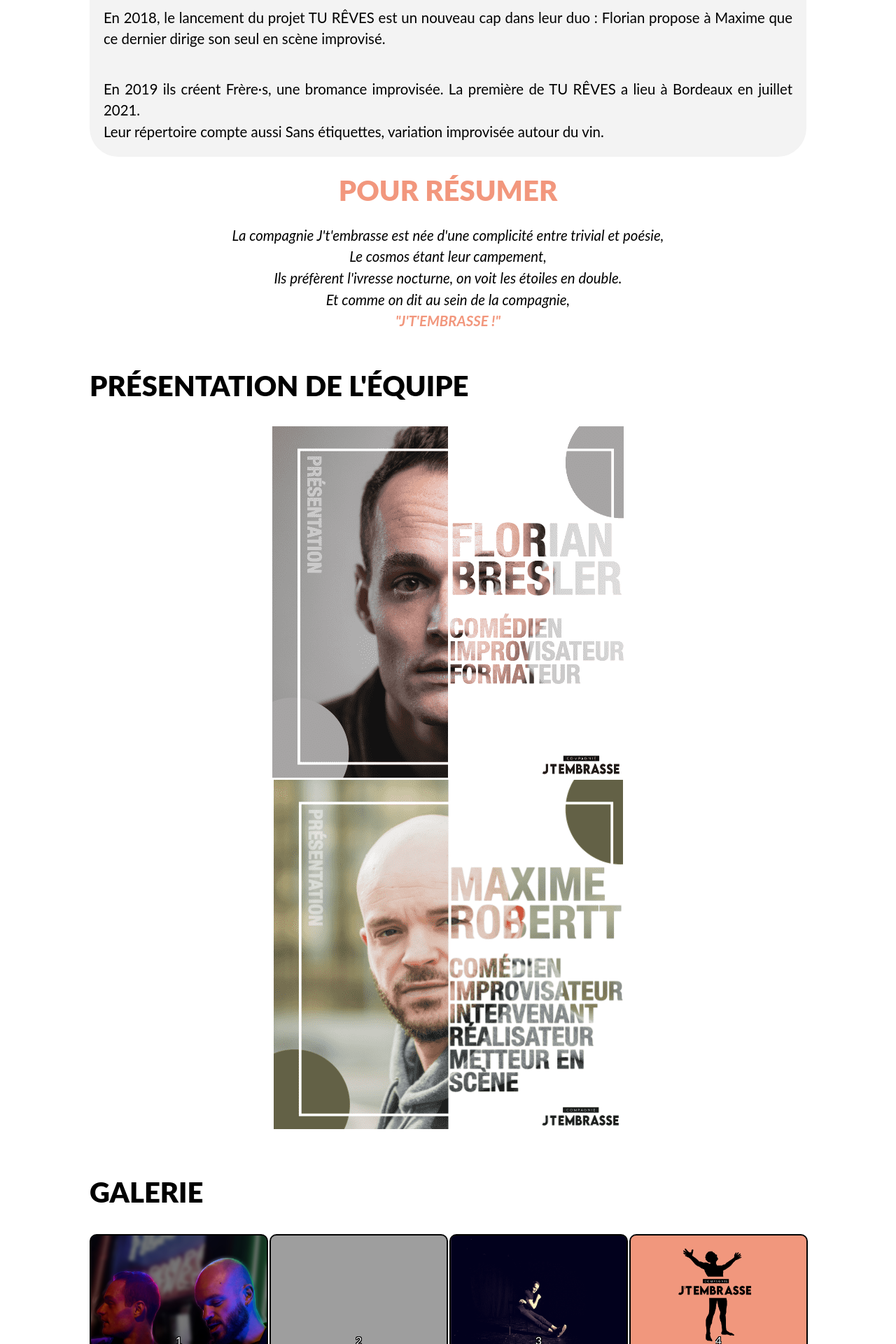
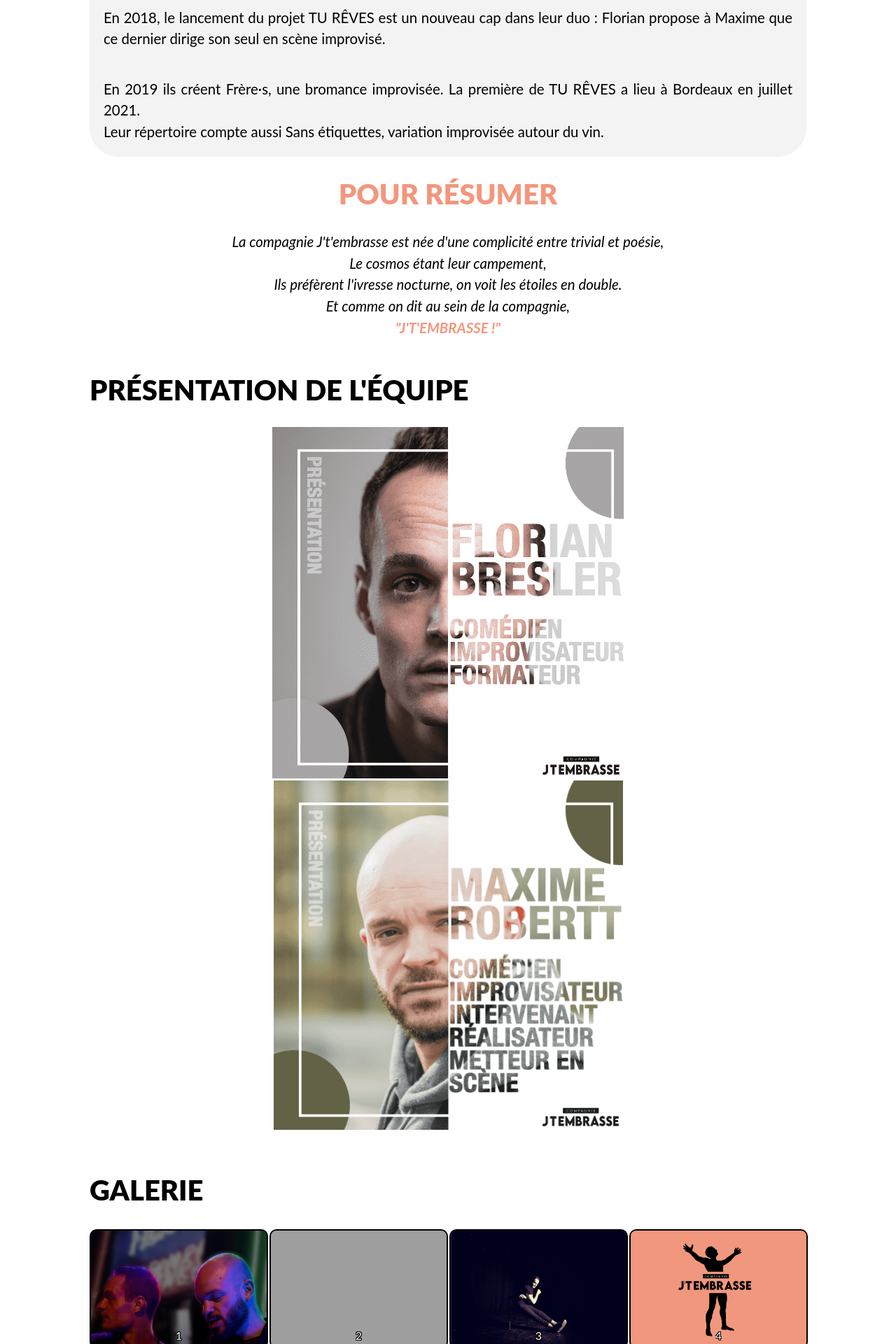
Before and after one commit to CelineCreates/compagnie-jtembrasse, a Jekyll site: the page built from equipe.markdown, in a window 1280 px wide. Shown: the part 484-2404 px from the top of the page at 70% size. Built offline with Jekyll 4.4.1, drawn with Linux system fonts in a browser that asks for light colours; grey boxes are pictures that could not be loaded.

Commit message:
corrections css

```diff
--- a/_sass/equipe.scss
+++ b/_sass/equipe.scss
@@ -126,6 +126,7 @@
   font-size: 40px !important;
   font-weight: 900 !important;
   text-transform: uppercase !important;
+  line-height: 100%;
 }
 
 #resumer-content {
--- a/_sass/fiches.scss
+++ b/_sass/fiches.scss
@@ -375,6 +375,9 @@
 }
 
 @media all and (max-width: 1027px) {
+  #titre-fiche {
+    font-size: 15vw;
+  }
   #details {
     width: 100%;
   }
```
